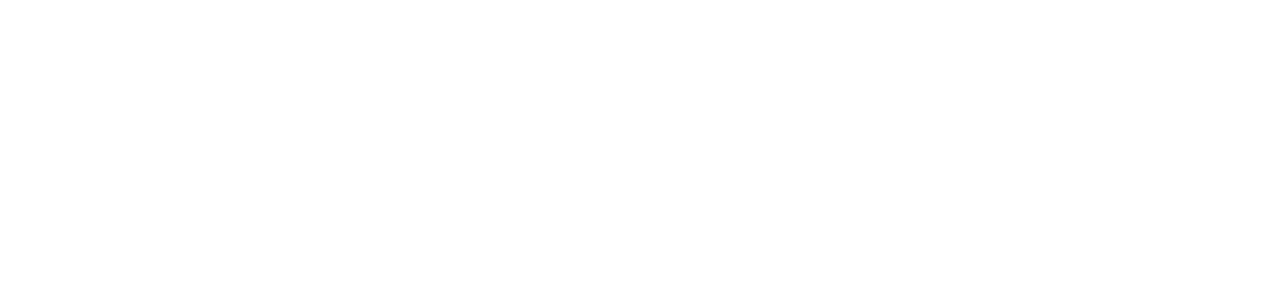
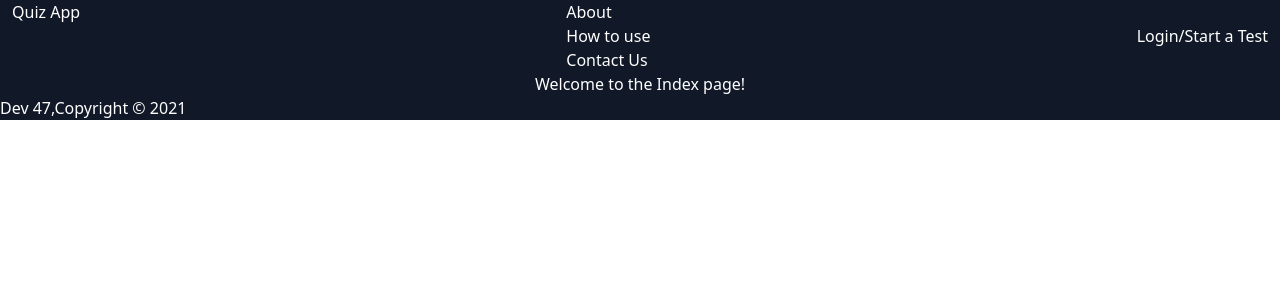
Before and after one commit to Dev-47/quiz-app, a React (Vite) app in the folder web/: page / in a window 1280 px wide. Shown: the top 300 px of the page. Built offline with nearby package versions, Linux system fonts and the light colour scheme.

Commit message:
created baselayout

```diff
--- /dev/null
+++ b/web/src/components/baselayout/Footer.jsx
@@ -0,0 +1,8 @@
+export default function Footer() {
+  return (
+    <footer>
+      <a href="https://github.com/dev-47">Dev 47,</a>
+      Copyright &copy; {new Date().getFullYear()}
+    </footer>
+  );
+}
--- /dev/null
+++ b/web/src/components/baselayout/Nav.jsx
@@ -0,0 +1,15 @@
+import { Link } from "react-router-dom";
+
+export default function Nav() {
+    return (
+        <nav className="flex justify-between px-3">
+            <h1>Quiz App</h1>
+            <ul>
+                <li><Link to="/about">About</Link></li>
+                <li><Link to="/how-to-use">How to use</Link></li>
+                <li><Link to="/contact">Contact Us</Link></li>
+            </ul>
+            <button>Login/Start a Test</button>
+        </nav>
+    )
+}
--- a/web/src/layouts/BaseLayout.jsx
+++ b/web/src/layouts/BaseLayout.jsx
@@ -1,7 +1,12 @@
-import React from "react";
+import Footer from "../components/baselayout/Footer";
+import Nav from "../components/baselayout/Nav";
 
 export default function BaseLayout({ children }) {
   return (
-    <div className="w-full h-screen bg-gray-900 text-white">{children}</div>
+    <div className="w-full bg-gray-900 text-white">
+      <Nav />
+      {children}
+      <Footer />
+      </div>
   );
 }
--- a/web/src/pages/Index.jsx
+++ b/web/src/pages/Index.jsx
@@ -1,7 +1,9 @@
+import BaseLayout from "../layouts/BaseLayout";
+
 export default function Index() {
-    return (
-        <div>
-
-        </div>
-    )
+  return (
+    <BaseLayout>
+      <div className="flex place-content-center place-items-center">Welcome to the Index page!</div>
+    </BaseLayout>
+  );
 }
```
